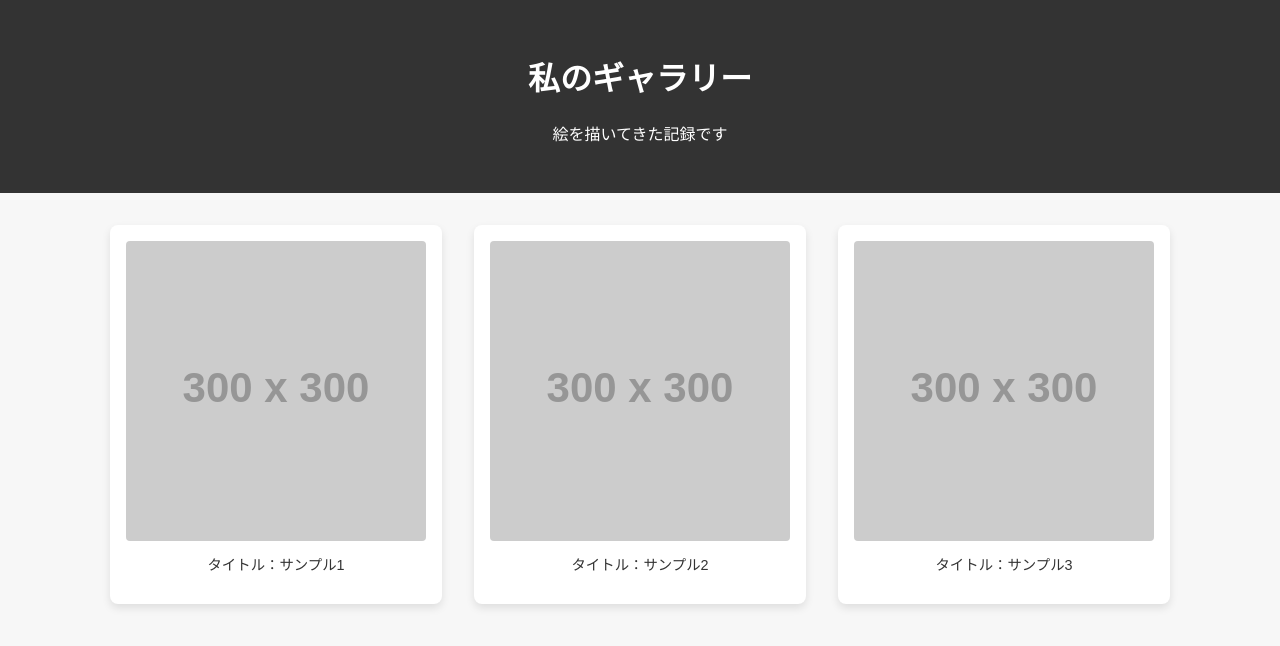
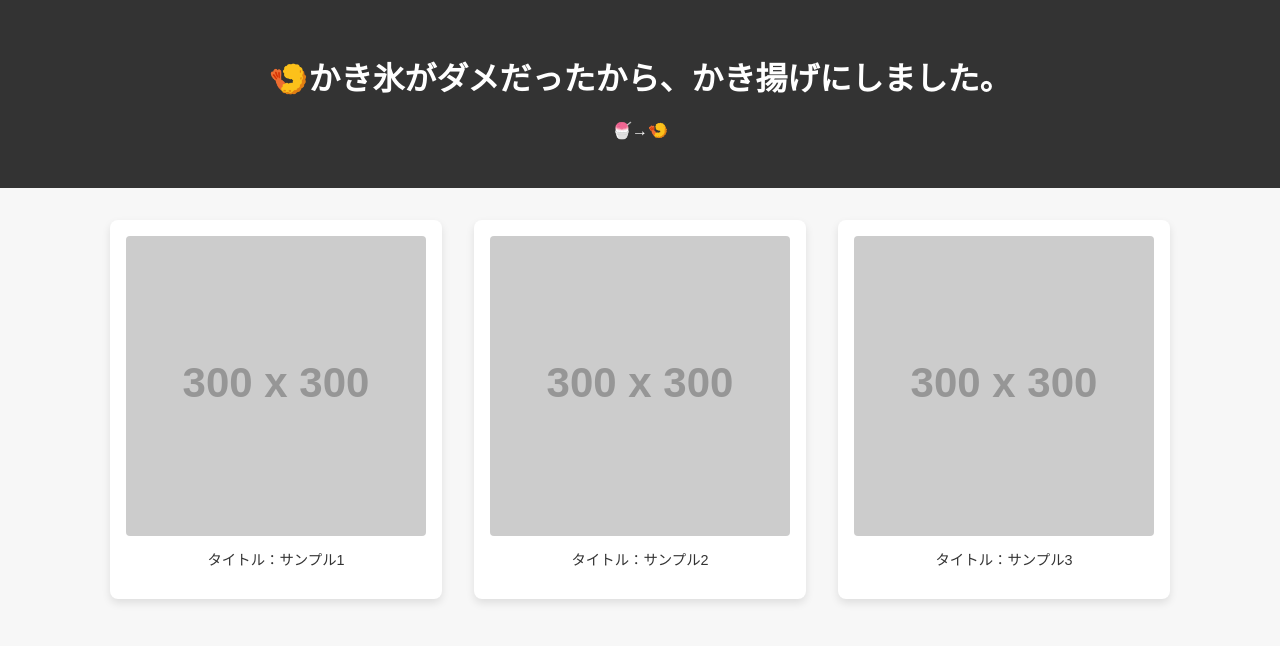
Before and after one commit to kakikouri/kakiage, a plain HTML site: page index.html in a window 1280 px wide. Drawn offline with Linux system fonts and the light colour scheme; placeholder pictures from the web are drawn by us.

Commit message:
Add files via upload

```diff
--- a/index.html
+++ b/index.html
@@ -8,8 +8,8 @@
 </head>
 <body>
   <header>
-    <h1>私のギャラリー</h1>
-    <p>絵を描いてきた記録です</p>
+    <h1>🍤かき氷がダメだったから、かき揚げにしました。</h1>
+    <p>🍧→🍤</p>
   </header>
 
   <main class="gallery">
```
